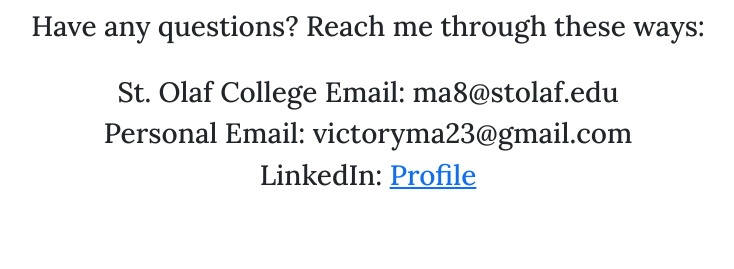
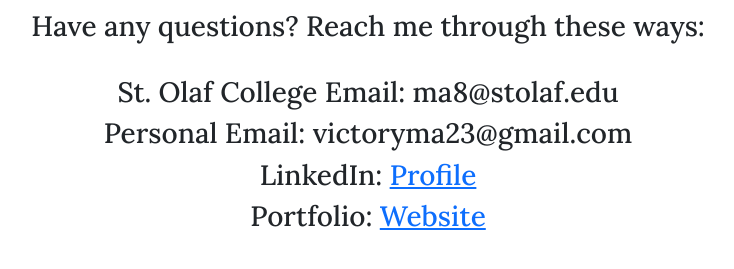
Before and after one commit to VictoryMa8/the-iliad, a website: page contact.html in a window 1280 px wide. Shown: the part 137-406 px from the top of the page, without its empty margins (272-1006 px from the left). Drawn offline with nearby package versions, Linux system fonts and the light colour scheme; a web font is replaced by a local one.

Commit message:
portfolio link added

```diff
--- a/contact.html
+++ b/contact.html
@@ -52,6 +52,7 @@
         <h3>St. Olaf College Email: ma8@stolaf.edu</h3>
         <h3>Personal Email: victoryma23@gmail.com</h3>
         <h3>LinkedIn: <a target="_blank" href="https://www.linkedin.com/in/victory-ma-724942256/">Profile</a></h3>
+        <h3>Portfolio: <a target="_blank" href="https://victoryma8.github.io/">Website</a></h3>
     </div>
 
     <script src="https://cdn.jsdelivr.net/npm/@popperjs/core@2.11.8/dist/umd/popper.min.js"></script>
```
